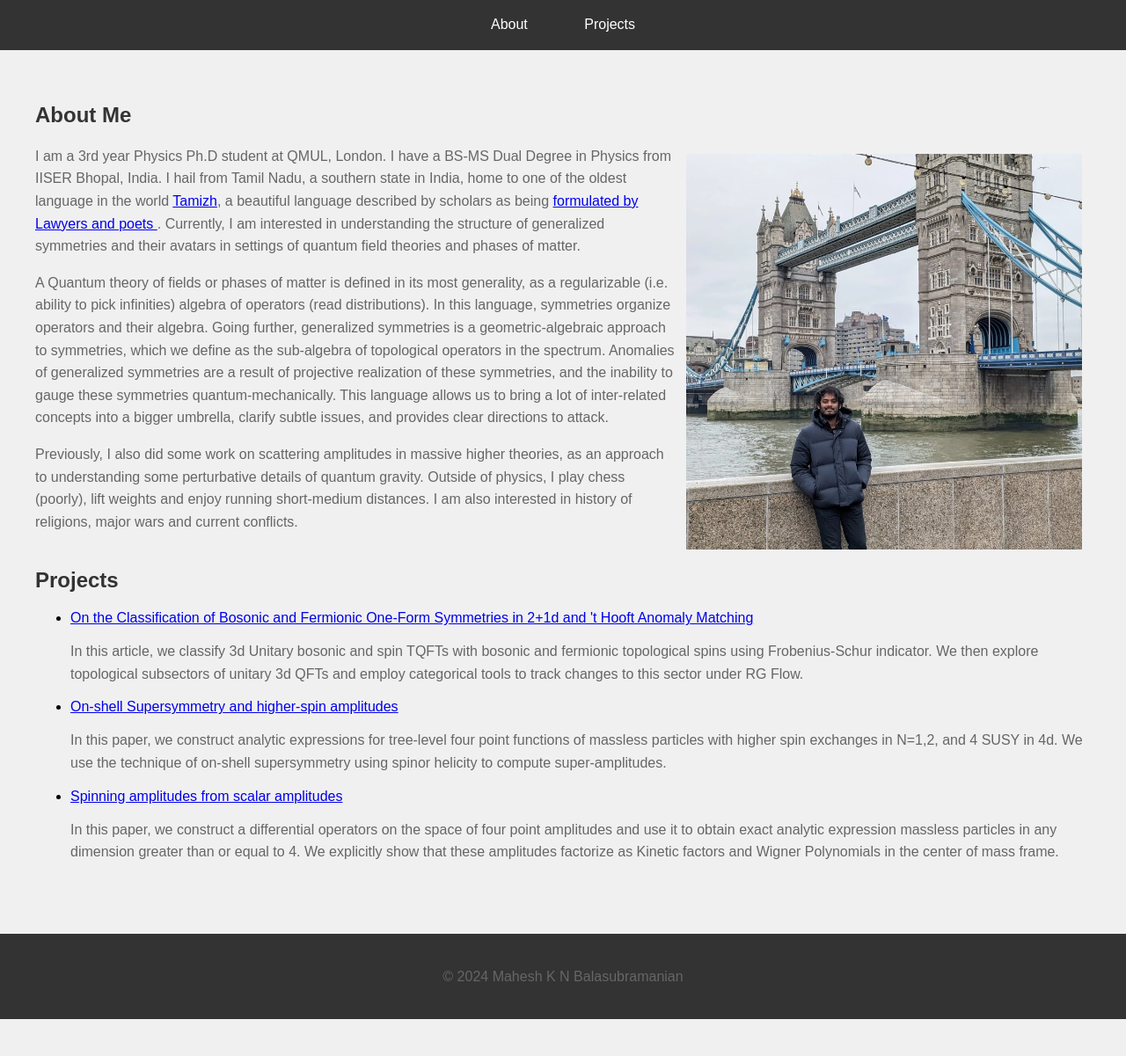
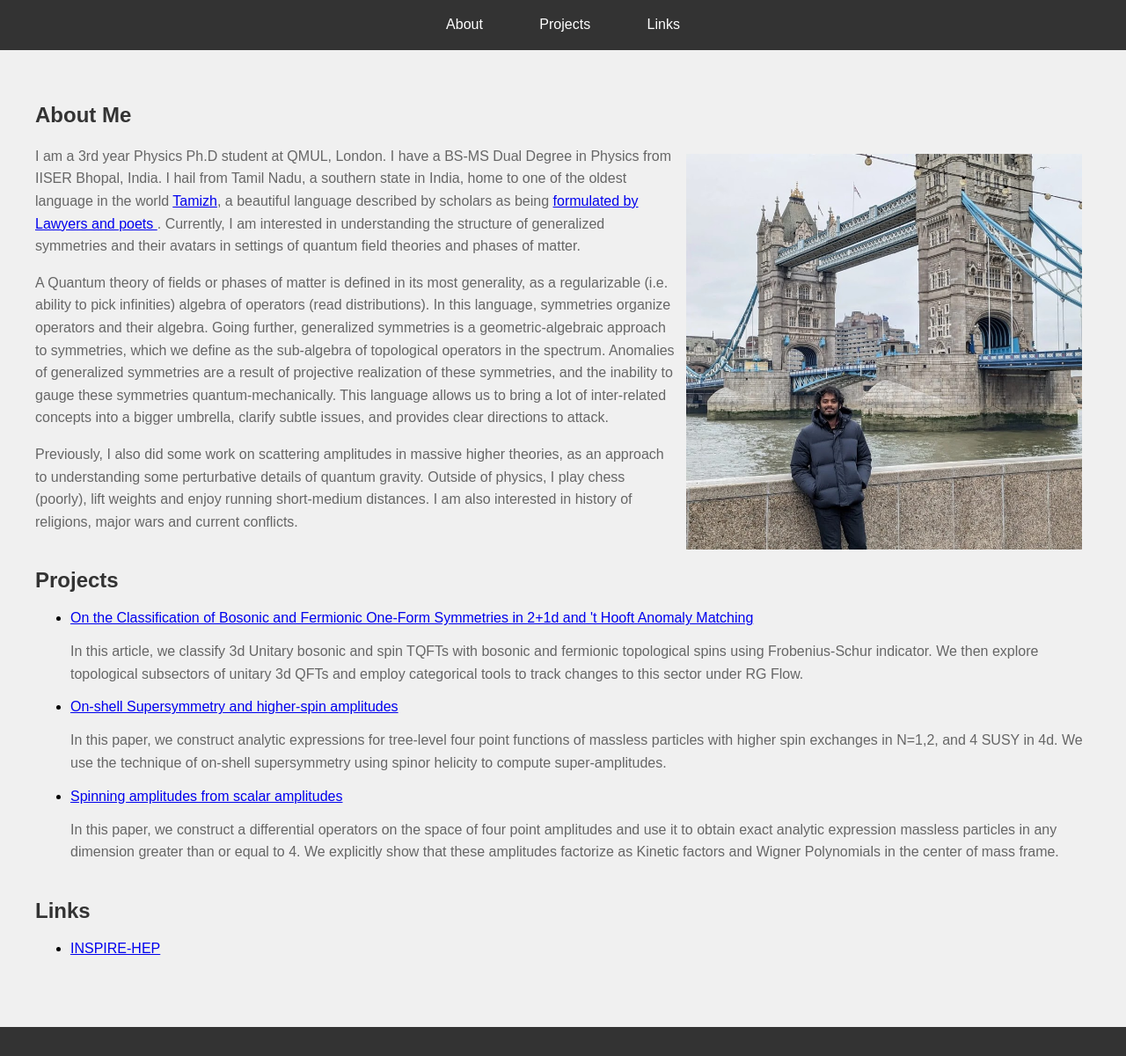
Before and after one commit to mknbphysics/mknbphysics.github.io, a plain HTML site: page index.html in a window 1280 px wide. Shown: the part 81-1282 px from the top of the page at 88% size. Before the commit the page ends 1240 px from the top, so only its background shows below. Drawn offline with Linux system fonts and the light colour scheme.

Commit message:
Update index.html

```diff
--- a/index.html
+++ b/index.html
@@ -13,6 +13,7 @@
 <ul>
 <li><a href="#">About</a></li>
 <li><a href="#">Projects</a></li>
+<li><a href="#">Links</a></li>
 </ul>
 </nav>
 </header>
@@ -60,6 +61,13 @@ In this paper, we construct a differential operators on the space of four point
 </ul>
 </section>
 
+<section id="Links">
+<h2>Links</h2>
+<ul>
+<li><a href="https://inspirehep.net/authors/1899598">INSPIRE-HEP</a></li>
+</ul>
+</section>
+
 </main>
 
 <footer>
```
